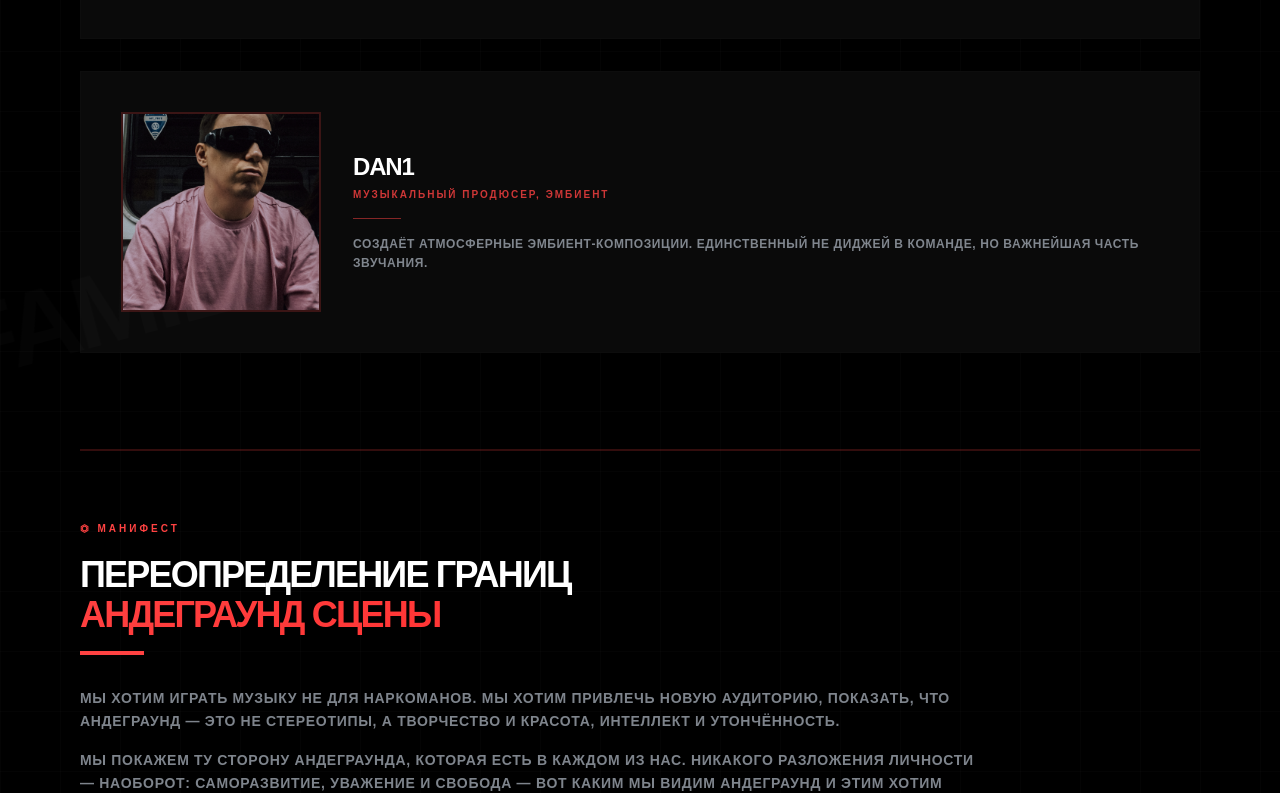
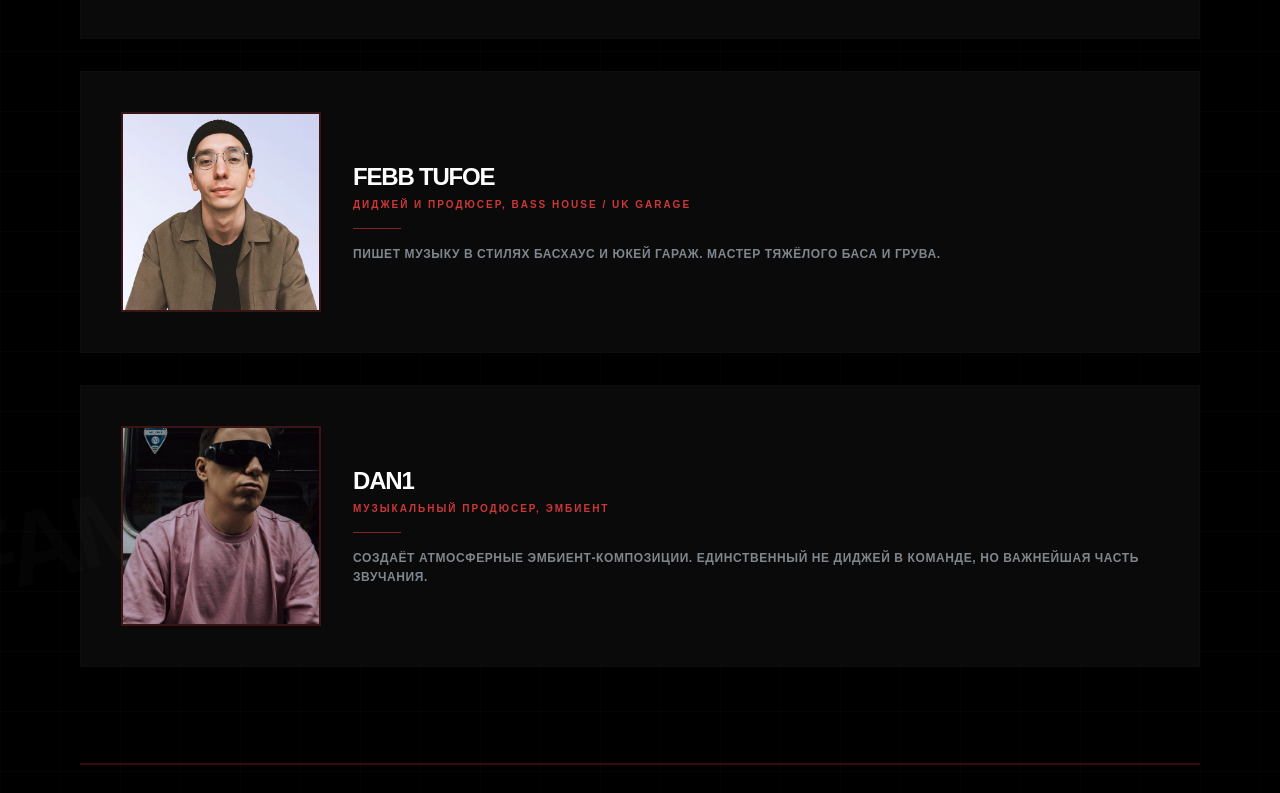
Before and after one commit to Alexander-Golomonosov/10-12djs-website, a Next.js app: page /about in a window 1280 px wide. Shown: the part 1089-1882 px from the top of the page. Built offline with nearby package versions, Linux system fonts and the light colour scheme; a web font is replaced by a local one.

Commit message:
Add Febb Tufoe, fix XONIAD photo

```diff
--- a/src/app/about/page.tsx
+++ b/src/app/about/page.tsx
@@ -17,6 +17,12 @@ const artists = [
     role: "МУЛЬТИЖАНР",
     bio: "ОТ ТЕХНО ДО ДЖАНГЛА. МАСТЕР ПЕРЕХОДОВ И АТМОСФЕРНЫХ СЕТОВ.",
     photo: "/artists/xoniad.jpg",
+  },
+  {
+    nick: "FEBB TUFOE",
+    role: "ДИДЖЕЙ И ПРОДЮСЕР, BASS HOUSE / UK GARAGE",
+    bio: "ПИШЕТ МУЗЫКУ В СТИЛЯХ БАСХАУС И ЮКЕЙ ГАРАЖ. МАСТЕР ТЯЖЁЛОГО БАСА И ГРУВА.",
+    photo: "/artists/febbtufoe.jpg",
   },
   {
     nick: "DAN1",
```
Also changed, not shown: public/artists/febbtufoe.jpg (added), 1 other file (tests, documents, lock files or other folders).
